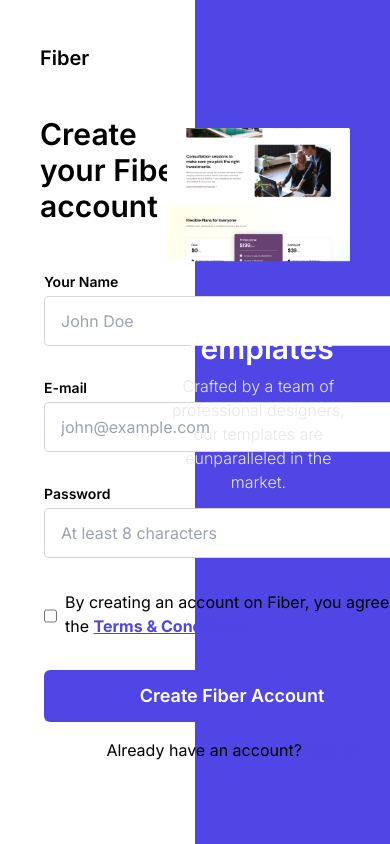
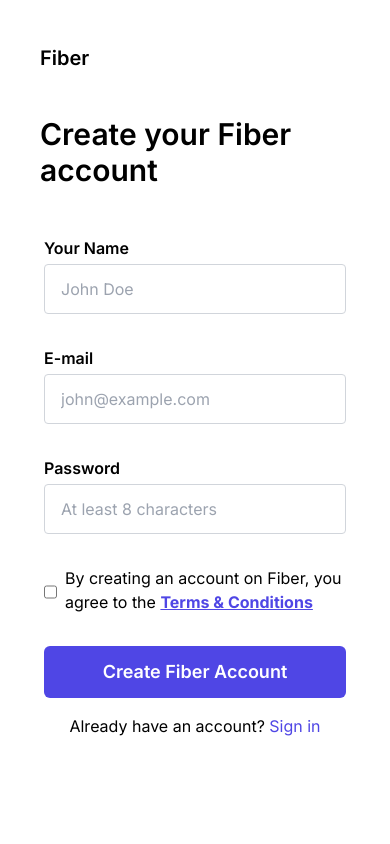
Before and after one commit to lucaxue/fiber-challenge, a React (Create React App) app: page /sign-up in a window 390 px wide. Built offline with nearby package versions, Linux system fonts and the light colour scheme.

Commit message:
Finish sign up page

```diff
--- a/src/components/layouts/SplitPage.tsx
+++ b/src/components/layouts/SplitPage.tsx
@@ -16,8 +16,8 @@
 }) => (
   <Section as='main' className={className} style={style}>
     <div className='flex w-full min-h-screen'>
-      <div className='w-1/2'>{firstPage}</div>
-      <div className='w-1/2'>{secondPage}</div>
+      <div className='lg:w-1/2 w-full'>{firstPage}</div>
+      <div className='lg:w-1/2 lg:flex hidden'>{secondPage}</div>
     </div>
   </Section>
 );
--- /dev/null
+++ b/src/components/sections/AccountPreview.tsx
@@ -0,0 +1,17 @@
+import React from 'react';
+import page from '../../assets/sign-up-image.png';
+
+export const AccountPreview: React.FC = () => (
+  <div className='flex w-full pt-32 min-h-screen justify-end'>
+    <div className='w-96'>
+      <img className='mb-8' src={page} alt='Fiber preview' />
+      <h2 className='text-3xl text-white font-semibold text-center mb-2'>
+        Unparalleled Templates
+      </h2>
+      <p className='text-gray-200 font-light text-center'>
+        Crafted by a team of professional designers, our templates are
+        eunparalleled in the market.
+      </p>
+    </div>
+  </div>
+);
--- a/src/components/sections/CreateAccountForm.tsx
+++ b/src/components/sections/CreateAccountForm.tsx
@@ -10,12 +10,17 @@
     >
       Fiber
     </Link>
+    <div className='grid lg:justify-start place-items-center'>
+      <h2 className='text-3xl font-semibold mb-12'>
+        Create your Fiber account
+      </h2>
 
-    <h2 className='text-3xl font-semibold mb-12'>Create your Fiber account</h2>
-
-    <form className='flex flex-col gap-8 w-96 px-1'>
+      <form className='flex flex-col gap-8 sm:w-96 px-1'>
         <div>
-        <label className='block text-sm font-semibold mb-1' htmlFor='name'>
+          <label
+            className='block sm:text-sm text-md font-semibold mb-1'
+            htmlFor='name'
+          >
             Your Name
           </label>
           <input
@@ -28,7 +33,10 @@
         </div>
 
         <div>
-        <label className='block text-sm font-semibold mb-1' htmlFor='email'>
+          <label
+            className='block sm:text-sm text-md font-semibold mb-1'
+            htmlFor='email'
+          >
             E-mail
           </label>
           <input
@@ -41,7 +49,10 @@
         </div>
 
         <div>
-        <label className='block text-sm font-semibold mb-1' htmlFor='password'>
+          <label
+            className='block sm:text-sm text-md font-semibold mb-1'
+            htmlFor='password'
+          >
             Password
           </label>
           <input
@@ -80,5 +91,6 @@
           </span>
         </div>
       </form>
+    </div>
   </>
 );
--- /dev/null
+++ b/src/hooks/useWindowSize.ts
@@ -0,0 +1,26 @@
+import { useState, useEffect } from 'react';
+
+interface Size {
+  width: number | undefined;
+  height: number | undefined;
+}
+
+export function useWindowSize(): Size {
+  const [windowSize, setWindowSize] = useState<Size>({
+    width: undefined,
+    height: undefined,
+  });
+
+  useEffect(() => {
+    function handleResize() {
+      setWindowSize({
+        width: window.innerWidth,
+        height: window.innerHeight,
+      });
+    }
+    window.addEventListener('resize', handleResize);
+    handleResize();
+    return () => window.removeEventListener('resize', handleResize);
+  }, []);
+  return windowSize;
+}
--- a/src/pages/SignUp.tsx
+++ b/src/pages/SignUp.tsx
@@ -1,27 +1,23 @@
+import React from 'react';
+import { useWindowSize } from 'hooks/useWindowSize';
+
 import { SplitPage } from 'components/layouts/SplitPage';
+
+import { AccountPreview } from 'components/sections/AccountPreview';
 import { CreateAccountForm } from 'components/sections/CreateAccountForm';
-import React from 'react';
-import page from '../assets/sign-up-image.png';
 
-export const SignUp: React.FC = () => (
+export const SignUp: React.FC = () => {
+  const size = useWindowSize();
+  return (
     <SplitPage
       style={{
-      background: `linear-gradient(to right, #fff 50%, #4F46E5 50%)`,
+        background:
+          size.width && size.width < 1024
+            ? '#fff'
+            : 'linear-gradient(to right, #fff 50%, #4F46E5 50%)',
       }}
       firstPage={<CreateAccountForm />}
-    secondPage={
-      <div className='flex w-full pt-32 min-h-screen justify-end'>
-        <div className='w-96'>
-          <img className='mb-8' src={page} alt='Fiber preview' />
-          <h2 className='text-3xl text-white font-semibold text-center mb-2'>
-            Unparalleled Templates
-          </h2>
-          <p className='text-gray-200 font-light text-center'>
-            Crafted by a team of professional designers, our templates are
-            eunparalleled in the market.
-          </p>
-        </div>
-      </div>
-    }
+      secondPage={<AccountPreview />}
     />
   );
+};
```
Lines whose indentation alone changed are shown as unchanged.
